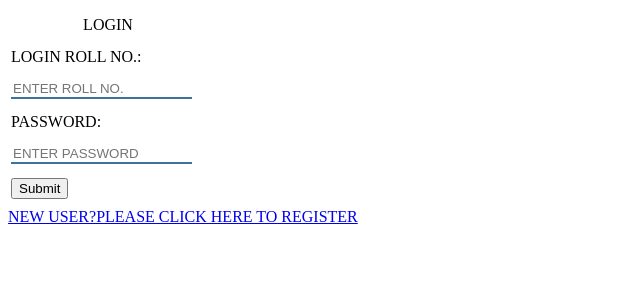
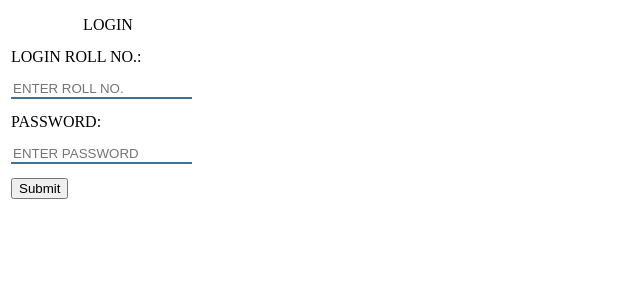
Before and after one commit to thanecoder/ClassConnect, a PHP site: page /FLogin.php in a window 1280 px wide. Shown: the top 300 px of the page, without its empty margins (0-640 px from the left). Run offline with PHP 8.4, Linux system fonts and the light colour scheme.

Commit message:
Update FLogin.php

```diff
--- a/FLogin.php
+++ b/FLogin.php
@@ -21,7 +21,6 @@
 <tr><td colspan="2"><input id="submit" type="submit" value="Submit"/></td></tr>
 </table>
 </form>
-<a id="register" href="Mregistration.php">NEW USER?PLEASE CLICK HERE TO REGISTER</a>
 </div>
 <div style="clear:both;width:100%;height:200px;"></div>
 </body>
```
